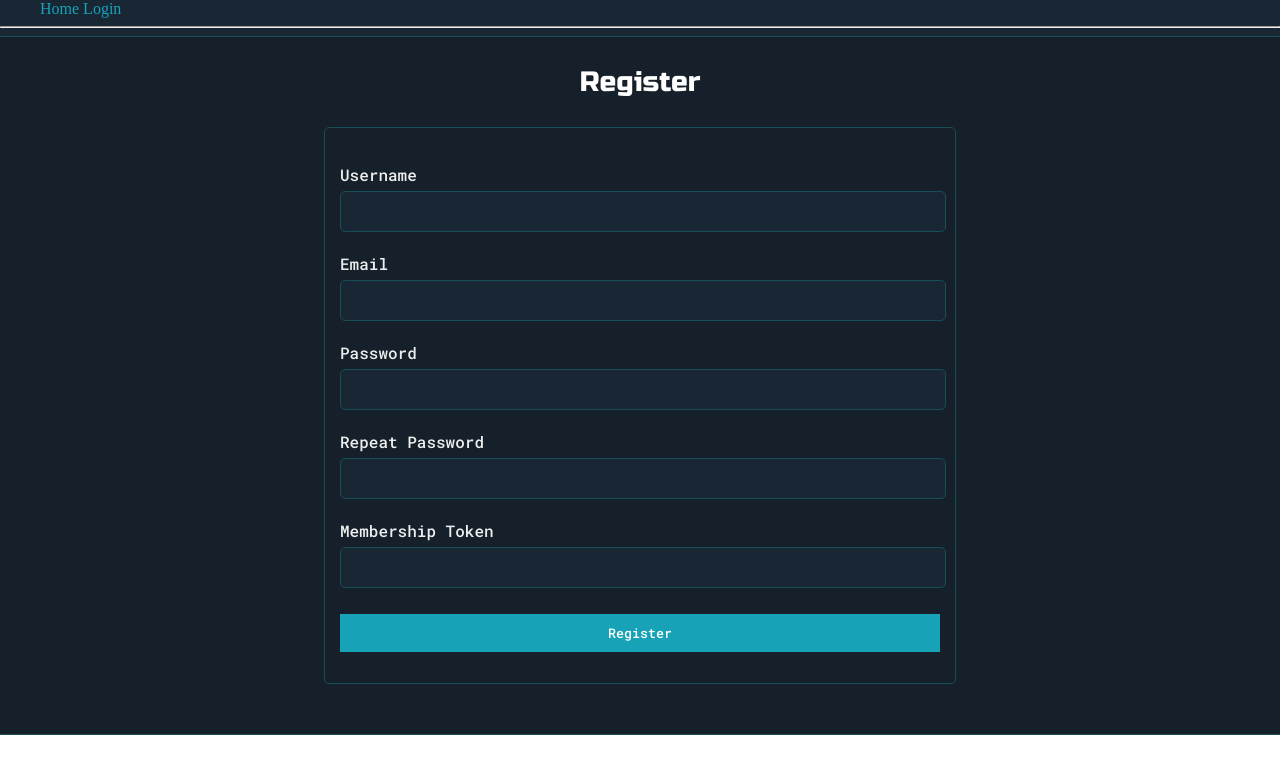
After one commit to SeJeMo/godsofsummer, a Flask app: page /register in a window 1280 px wide. The commit adds this page. Shown: the top 774 px of the page. Run offline with Flask 2, Linux system fonts and the light colour scheme.

Commit message:
user registration added

```diff
--- a/app/forms.py
+++ b/app/forms.py
@@ -1,9 +1,33 @@
 from flask_wtf import FlaskForm
 from wtforms import StringField, PasswordField, BooleanField, SubmitField
-from wtforms.validators import DataRequired
+from wtforms.validators import DataRequired, ValidationError, Email, EqualTo
+from app.models import User
 
 class LoginForm(FlaskForm):
     username = StringField('Username', validators = [DataRequired()])
     password = PasswordField('Password', validators=[DataRequired()])
     remember_me = BooleanField('Remember Me')
     submit = SubmitField('Sign In')
+
+class RegistrationForm(FlaskForm):
+    username = StringField('Username', validators=[DataRequired()])
+    email = StringField('Email', validators=[DataRequired(), Email()])
+    password = PasswordField('Password', validators=[DataRequired()])
+    password2 = PasswordField(
+        'Repeat Password', validators=[DataRequired(), EqualTo('password')])
+    token = PasswordField('Membership Token', validators=[DataRequired()])
+    submit = SubmitField('Register')
+
+    def validate_username(self, username):
+        user = User.query.filter_by(username=username.data).first()
+        if user is not None:
+            raise ValidationError('Please use a different username.')
+
+    def validate_email(self, email):
+        user = User.query.filter_by(email=email.data).first()
+        if user is not None:
+            raise ValidationError("Please use a different email address.")
+
+    def validate_token(self, token):
+        if token.data != "WASSIMS":
+            raise ValidationError("Please enter the correct token.")
--- a/app/models.py
+++ b/app/models.py
@@ -2,6 +2,7 @@ from app import db
 from datetime import datetime
 from flask_login import UserMixin
 from app import login
+from werkzeug.security import generate_password_hash, check_password_hash
 
 @login.user_loader
 def load_user(id):
--- a/app/routes.py
+++ b/app/routes.py
@@ -1,9 +1,11 @@
-from flask import render_template, flash, redirect
+from flask import render_template, flash, redirect, url_for, request
 from app import app
 from app.forms import LoginForm
-from flask_login import current_user, login_user
+from flask_login import current_user, login_user, login_required, logout_user
 from app.models import User
 from werkzeug.urls import url_parse
+from app import db
+from app.forms import RegistrationForm
 
 @app.route('/')
 @app.route('/index')
@@ -37,3 +39,17 @@ def login():
 def logout():
     logout_user()
     return redirect(url_for('index'))
+
+@app.route('/register', methods=['GET', 'POST'])
+def register():
+    if current_user.is_authenticated:
+        return redirect(url_for('index'))
+    form = RegistrationForm()
+    if form.validate_on_submit():
+        user = User(username=form.username.data, email=form.email.data)
+        user.set_password(form.password.data)
+        db.session.add(user)
+        db.session.commit()
+        flash("Congrats, you're registered")
+        return redirect(url_for('login'))
+    return render_template('register.html', title='Register', form=form)
--- a/app/templates/login.html
+++ b/app/templates/login.html
@@ -23,12 +23,9 @@
                 </p>
                 <p>{{ form.remember_me() }} {{ form.remember_me.label }}</p>
                 <p>{{ form.submit(id="submit-button") }}</p>
+                <p>New User? <a href="{{ url_for('register') }}">Click to Register!</a></p>
             </form>
         </div>
     </section>
-    <section class="s1">
-        <div class="main-container">
 
-        </div>
-    </section>
 {% endblock %}
--- /dev/null
+++ b/app/templates/register.html
@@ -0,0 +1,49 @@
+{% extends "base.html" %}
+
+{% block content %}
+    <section class="s1">
+        <div class="main-container">
+            <h3 style="text-align: center;">Register</h3>
+
+            <form action="" method="post" id = "contact-form" novalidate>
+                {{ form.hidden_tag() }}
+                <p>
+                    {{ form.username.label }}<br>
+                    {{ form.username(class="input-field") }}<br>
+                    {% for error in form.username.errors %}
+                    <span style="color: red;">[{{error}}]</span>
+                    {% endfor %}
+                </p>
+                <p>
+                    {{ form.email.label }}<br>
+                    {{ form.email(class="input-field") }}<br>
+                    {% for error in form.email.errors %}
+                    <span style="color: red;">[{{ error }}]</span>
+                    {% endfor %}
+                </p>
+                <p>
+                    {{ form.password.label }}<br>
+                    {{ form.password(class="input-field") }}<br>
+                    {% for error in form.password.errors %}
+                    <span style="color: red;">[{{ error }}]</span>
+                    {% endfor %}
+                </p>
+                 <p>
+                    {{ form.password2.label }}<br>
+                    {{ form.password2(class="input-field") }}<br>
+                    {% for error in form.password2.errors %}
+                    <span style="color: red;">[{{ error }}]</span>
+                    {% endfor %}
+                </p>
+                <p>
+                    {{ form.token.label }}<br>
+                    {{ form.token(class="input-field") }}<br>
+                    {% for error in form.token.errors %}
+                    <span style="color: red;">[{{ error }}]</span>
+                    {% endfor %}
+                </p>
+                <p>{{ form.submit(id="submit-button") }}</p>
+            </form>
+        </div>
+    </section>
+{% endblock %}
--- a/requirements.txt
+++ b/requirements.txt
@@ -3,3 +3,4 @@ WTForms
 flask-sqlalchemy
 flask-migrate
 flask-login
+email-validator
```
Also changed, not shown: app.db.
